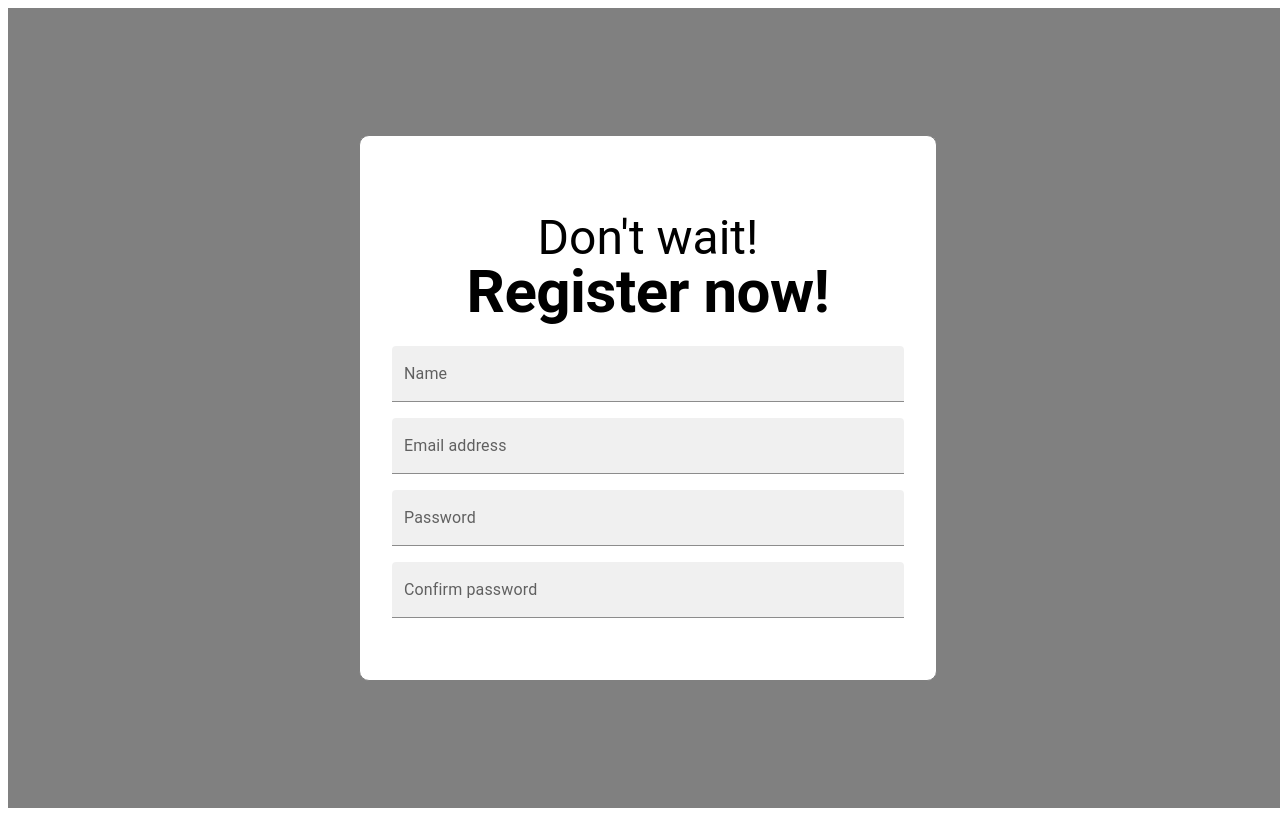
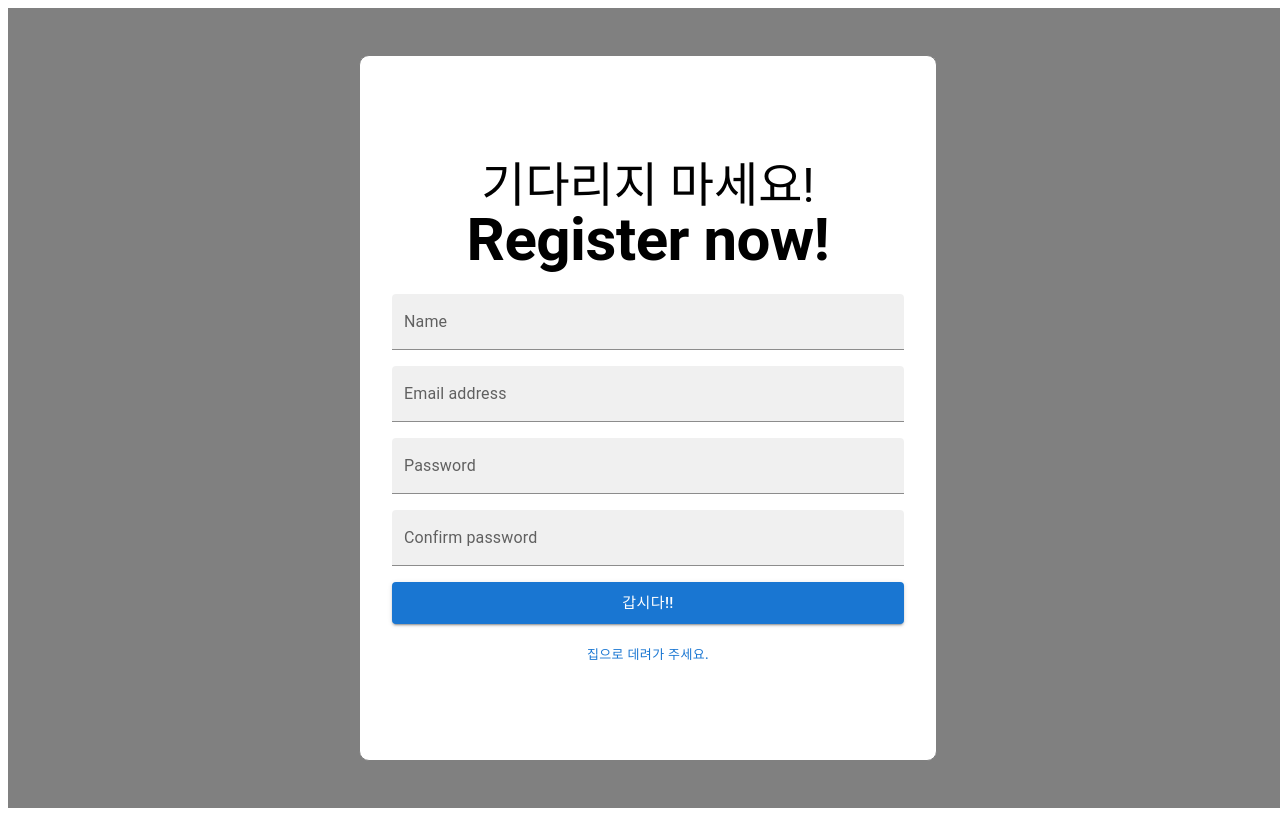
Before and after one commit to BelenPeluffo/react-login, a React (Vite) app: page /register in a window 1280 px wide. Built offline with nearby package versions, Linux system fonts and the light colour scheme.

Commit message:
feat (Register.tsx): adds new button to go back home and Korean strings.

```diff
--- a/src/pages/Register.tsx
+++ b/src/pages/Register.tsx
@@ -1,7 +1,8 @@
-import { Box, Stack, Typography } from "@mui/material";
+import { Box, Button, Stack, Typography } from "@mui/material";
 import FieldInput from "../components/FieldInput";
 import { useState } from "react";
 import { handleFieldChange } from "../helpers/formHandlers";
+import { useNavigate } from "react-router-dom";
 
 export interface RegisterField {
   label: string;
@@ -30,10 +31,11 @@ const Register = () => {
     password: "",
     email: "",
   });
+  const navigate = useNavigate();
 
   return (
-    <div className="main-container" sx={{ height: "80px" }}>
-      <Box className="card-container">
+    <div className="main-container">
+      <Box className="card-container register-form">
         <Box
           sx={{
             p: 2,
@@ -45,7 +47,7 @@ const Register = () => {
           }}
         >
           <Typography variant="h3" sx={{ p: 0, lineHeight: 1 }}>
-            Don't wait!
+            기다리지 마세요!
           </Typography>
           <Typography
             variant="h2"
@@ -58,11 +60,18 @@ const Register = () => {
           {registerFields.map((field) => (
             <FieldInput<Registration>
               label={field.label}
+              key={field.label}
               type={field.type}
               referenceObject={registration}
-              setObject={() => setRegistration}
+              setObject={setRegistration}
             />
           ))}
+          <Button variant="contained" size="large">
+            갑시다!!
+          </Button>
+          <Button size="small" onClick={() => navigate("/")}>
+            집으로 데려가 주세요.
+          </Button>
         </Stack>
       </Box>
     </div>
```
